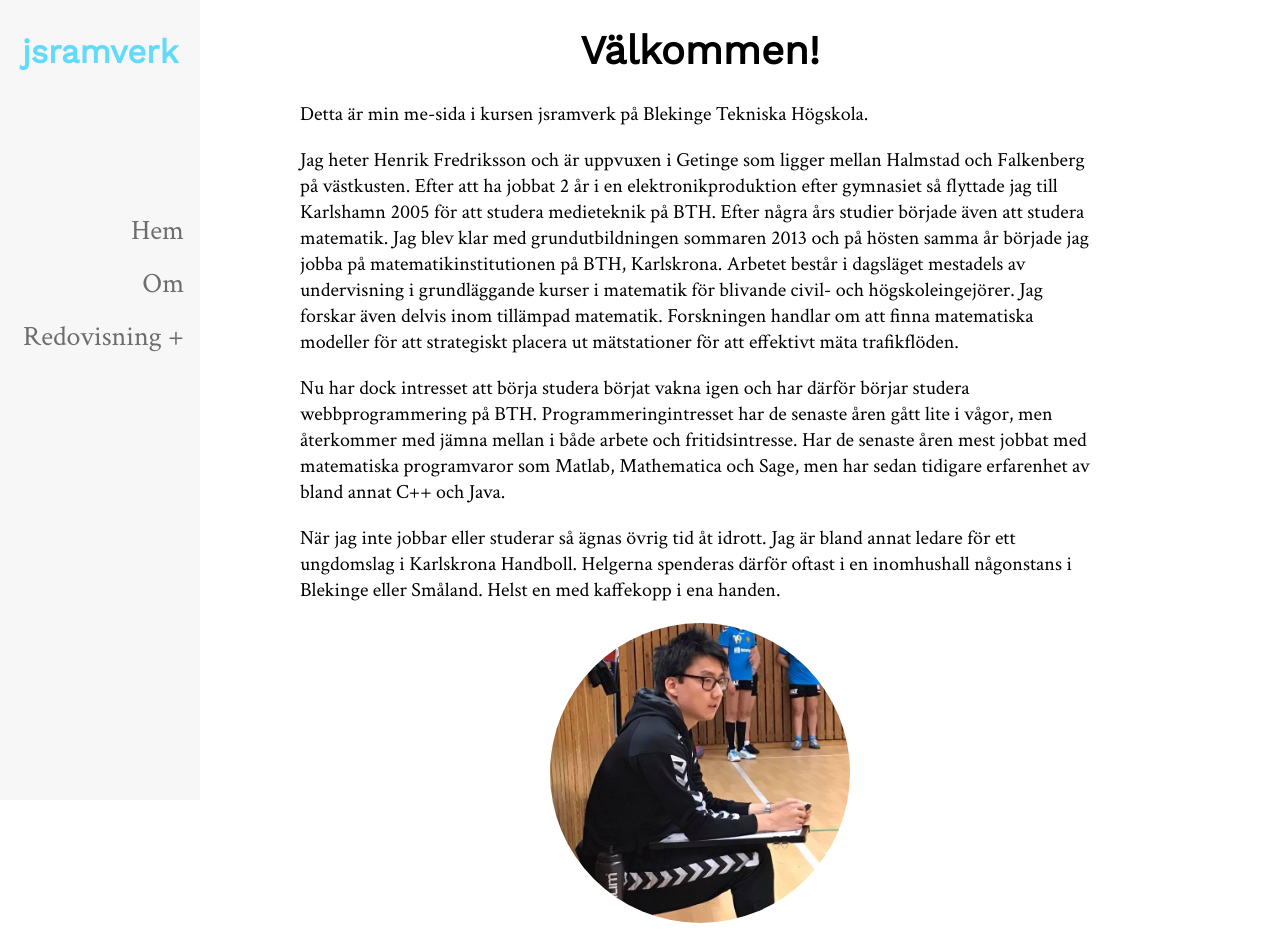
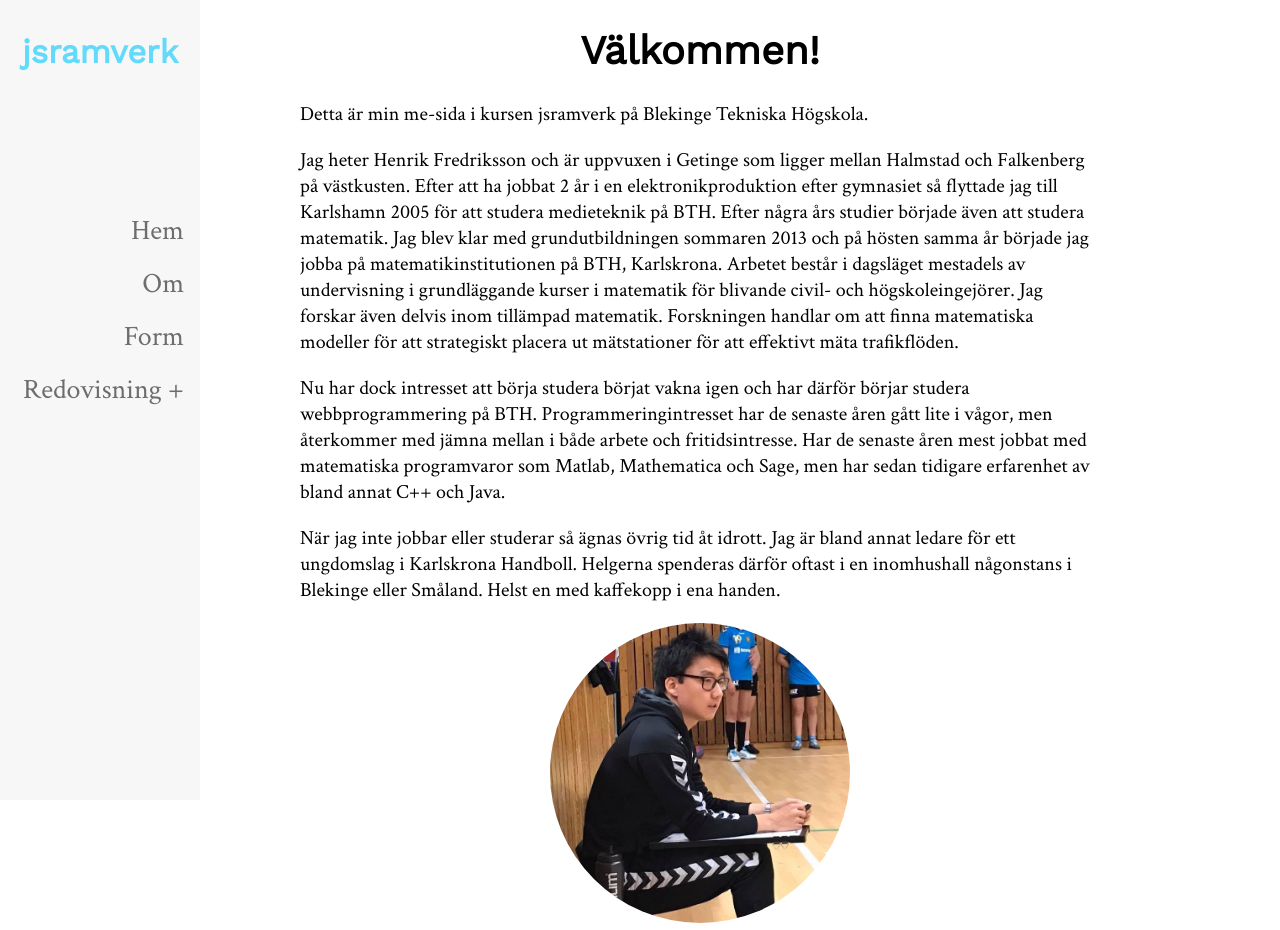
Before and after one commit to henrikfredriksson/jsramverk, a React (Create React App) app: page / in a window 1280 px wide. Built offline with nearby package versions, Linux system fonts and the light colour scheme.

Commit message:
add link to form

```diff
--- a/src/components/navbar.js
+++ b/src/components/navbar.js
@@ -9,6 +9,7 @@ import About from './about'
 import Reports from './reports'
 
 import './navbar.css'
+import Forms from './forms'
 
 const pages = [
   {
@@ -22,6 +23,10 @@ const pages = [
   {
     content: Reports,
     route: '/reports/week/:id'
+  },
+  {
+    content: Forms,
+    route: '/forms'
   }
 ]
 
@@ -47,7 +52,7 @@ export default function Navbar() {
             <h1>404 Not Found</h1>
             <p>The requested url {window.location.href} can not be found</p>
           </>
-        )} />
+        )} />¨
       </Switch>
 
       <div className='navbar'>
@@ -58,6 +63,9 @@ export default function Navbar() {
           </li>
           <li>
             <Link to='/about'>Om</Link>
+          </li>
+          <li>
+            <Link to='/forms'>Form</Link>
           </li>
           <li>
             <Link onClick={handleOnClick} to='#'>
```
